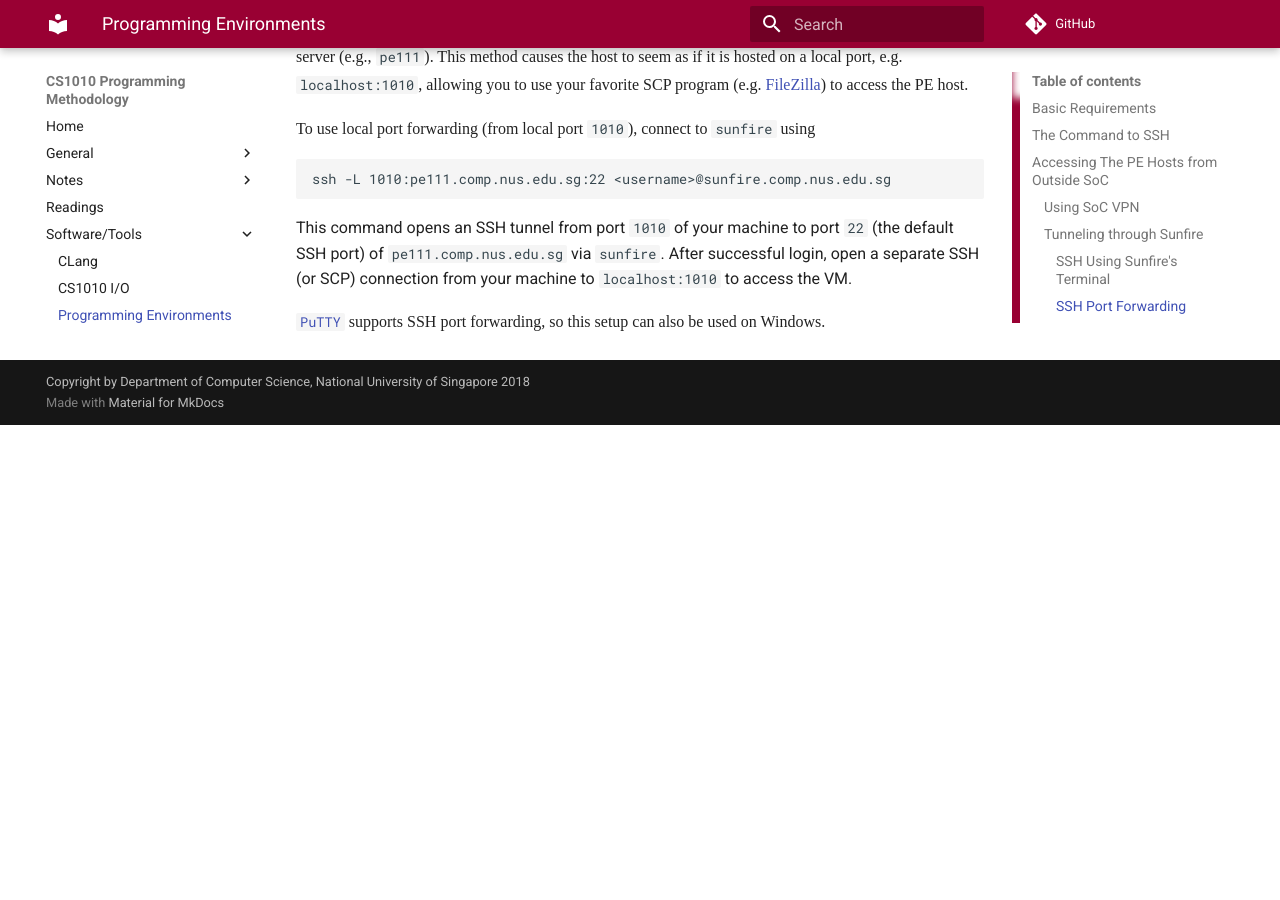
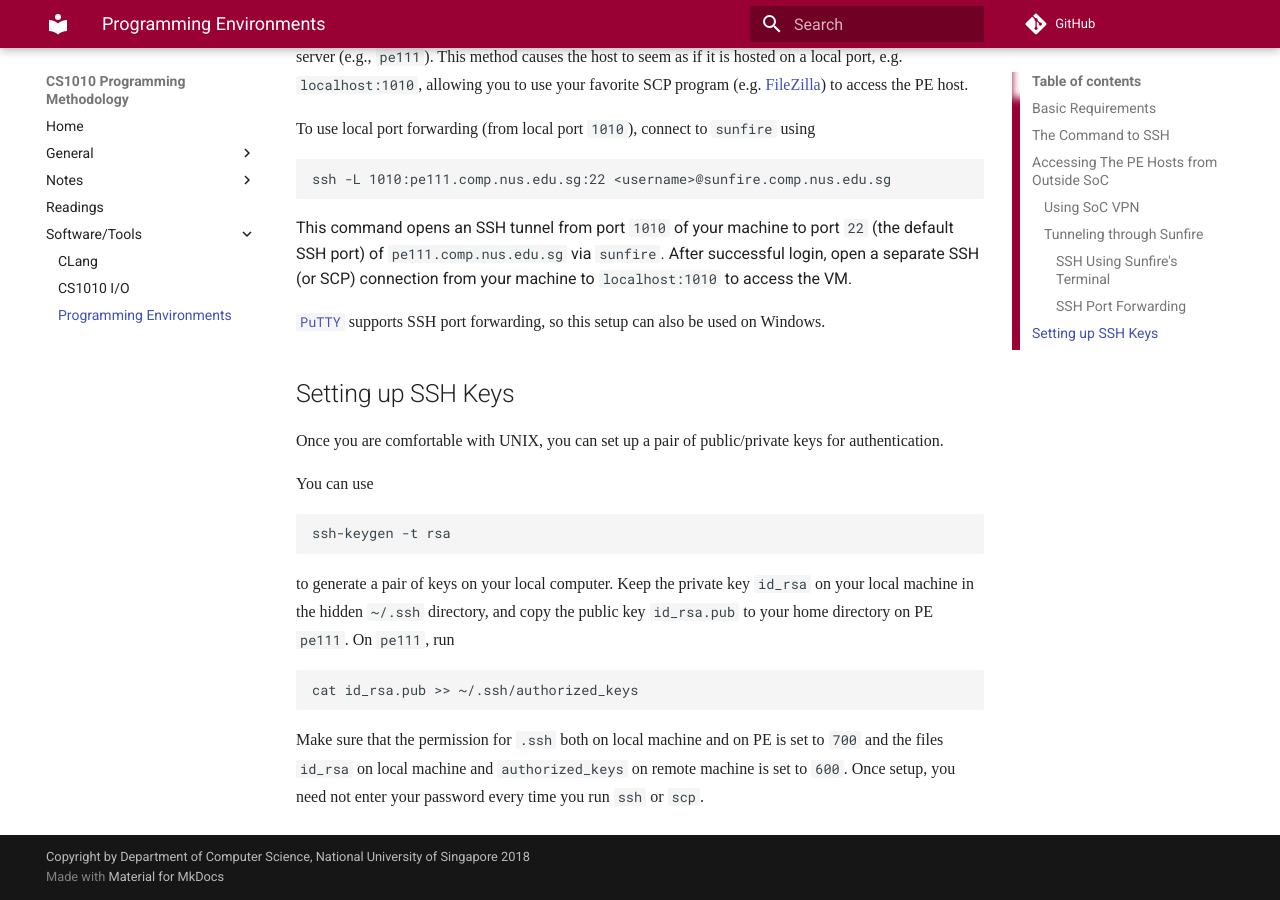
Before and after one commit to LL-Pengfei/CS1010-AY1819S1-Personal, an MkDocs documentation site: the page built from docs/environments.md, in a window 1280 px wide and 900 px high, scrolled down 2309 px. Built offline with MkDocs 1.6.1 and Material for MkDocs 9.7.7, drawn with Linux system fonts in a browser that asks for light colours; nearby versions of some CDN libraries; some web fonts are replaced; comment, search, counter and statistics services are not loaded; old or Windows-style settings are respelled for this version of MkDocs; before the commit the page ends 2734 px from its top, so only the background shows below that.

Commit message:
Add setting up of ssh keys

````diff
--- a/docs/environments.md
+++ b/docs/environments.md
@@ -66,3 +66,19 @@ ssh -L 1010:pe111.comp.nus.edu.sg:22 <username>@sunfire.comp.nus.edu.sg
 This command opens an SSH tunnel from port `1010` of your machine to port `22` (the default SSH port) of `pe111.comp.nus.edu.sg` via `sunfire`.  After successful login, open a separate SSH (or SCP) connection from your machine to `localhost:1010` to access the VM.
 
 [`PuTTY`](https://www.chiark.greenend.org.uk/~sgtatham/putty/latest.html) supports SSH port forwarding, so this setup can also be used on Windows.
+
+## Setting up SSH Keys
+
+Once you are comfortable with UNIX, you can set up a pair of public/private keys for authentication.
+
+You can use
+```
+ssh-keygen -t rsa
+```
+
+to generate a pair of keys on your local computer.  Keep the private key `id_rsa` on your local machine in the hidden `~/.ssh` directory, and copy the public key `id_rsa.pub` to your home directory on PE `pe111`.  On `pe111`, run
+```
+cat id_rsa.pub >> ~/.ssh/authorized_keys
+```
+
+Make sure that the permission for `.ssh` both on local machine and on PE is set to `700` and the files `id_rsa` on local machine and `authorized_keys` on remote machine is set to `600`.  Once setup, you need not enter your password every time you run `ssh` or `scp`.
````
